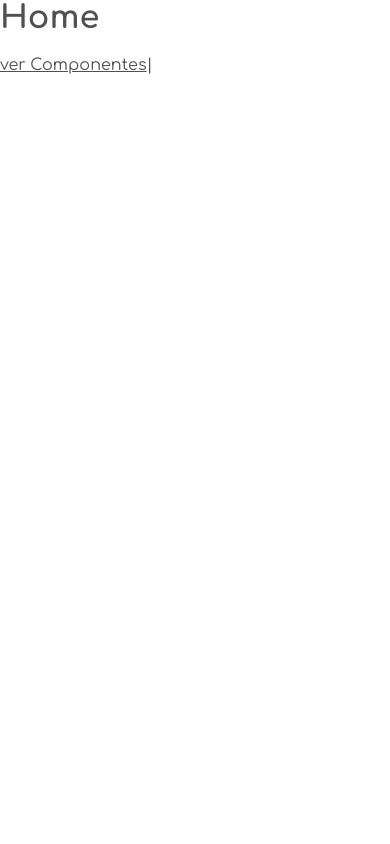
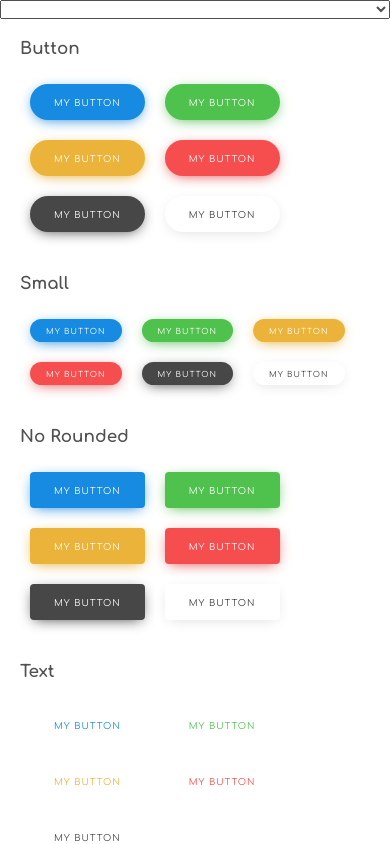
Before and after one commit to mitsuoysharag/mvuecss, a Vue app: page / in a window 390 px wide. Built offline with nearby package versions, Linux system fonts and the light colour scheme.

Commit message:
UI: Add Responsive

```diff
--- a/src/components/Components/Calendar.vue
+++ b/src/components/Components/Calendar.vue
@@ -1,9 +1,6 @@
 <template>
-  <div class="m-container">
-    <section>
-      <h2>Calendar</h2>
-      <m-calendar :events="events"></m-calendar>
-    </section>
+  <div>
+    <m-calendar :events="events"></m-calendar>
   </div>
 </template>
 
@@ -28,7 +25,12 @@ export default {
       },
       {
         title: "Mi evento 4",
-        date: new Date(2020, 7, 24),
+        date: new Date(2020, 7, 19),
+        color: "#178ae2",
+      },
+      {
+        title: "Mi evento 4.5",
+        date: new Date(2020, 7, 19),
         color: "#178ae2",
       },
       {
--- a/src/mvuecss/components/MBtn.vue
+++ b/src/mvuecss/components/MBtn.vue
@@ -12,7 +12,6 @@ export default {
   props: {
     color: {
       type: String,
-      default: "primary",
     },
     small: {
       type: Boolean,
@@ -38,6 +37,10 @@ export default {
       type: Boolean,
       default: false,
     },
+    icon: {
+      type: Boolean,
+      default: false,
+    },
   },
   computed: {
     classes() {
@@ -50,6 +53,7 @@ export default {
         "m-btn--block": this.block,
         "m-btn--rounded": this.rounded,
         "m-btn--disabled": this.disabled,
+        "m-btn--icon": this.icon,
       };
     },
     // Source: https://es.vuejs.org/v2/guide/components-custom-events.html
--- a/src/mvuecss/components/MCalendar.vue
+++ b/src/mvuecss/components/MCalendar.vue
@@ -3,10 +3,16 @@
     <section class="calendar">
       <div class="calendar__control">
         <span class="calendar__month">{{`${months[month]} de ${year}`}}</span>
-        <div>
-          <m-btn @click="today()" color="dark" small class="mr-1">now</m-btn>
-          <m-btn @click="prev()" small class="mr-1">prev</m-btn>
-          <m-btn @click="next()" small>next</m-btn>
+        <div class="calendar__actions">
+          <m-btn @click="today()" icon class="mr-1">
+            <i class="fa fa-calendar-o"></i>
+          </m-btn>
+          <m-btn @click="prev()" icon class="mr-1">
+            <i class="fa fa-angle-left"></i>
+          </m-btn>
+          <m-btn @click="next()" icon>
+            <i class="fa fa-angle-right"></i>
+          </m-btn>
         </div>
       </div>
 
@@ -41,18 +47,17 @@
       :style="{ maxWidth: `${event_maxWidth}px`, ...event_selected_style}"
     >
       <div class="event__menu m-card__actions">
-        <div @click="show_event = false" class="event__btn">
+        <m-btn @click="show_event = false" icon>
           <svg class="event__icon" xmlns="http://www.w3.org/2000/svg" viewBox="0 0 36 36">
             <path fill="none" d="M0 0 36 36 M36 0 0 36" />
           </svg>
-        </div>
+        </m-btn>
       </div>
       <div class="event__body m-card__body">
         <h2 class="event__title">{{event_selected.title}}</h2>
-        <h3>Fecha:</h3>
-        <p>{{(event_selected.date || new Date()).toLocaleString()}}</p>
+        <p class="event__date">{{_formatDate(event_selected.date || new Date())}}</p>
       </div>
-      <div class="event__actions m-card__actions">
+      <div v-if="false" class="event__actions m-card__actions">
         <m-btn color="primary" small>Ver Más</m-btn>
       </div>
     </div>
@@ -123,7 +128,9 @@ export default {
           event_left = left - this.event_maxWidth - 10;
 
         let event_top = top;
-        if (event_top + card_bounds.height > window.innerHeight)
+        // use card_bounds.height or 500 (visual comfort)
+        // if (event_top + card_bounds.height > window.innerHeight)
+        if (event_top + 500 > window.innerHeight)
           event_top = bottom - card_bounds.height;
 
         this.event_selected_style = {
@@ -187,6 +194,12 @@ export default {
         element.style.minHeight = `${new_height}px`;
       });
     },
+    _formatDate(date) {
+      let options = { month: "long", day: "numeric", weekday: "long" };
+      let date_format = date.toLocaleDateString("es-ES", options);
+      date_format = date_format.charAt(0).toUpperCase() + date_format.slice(1);
+      return date_format;
+    },
     // CALENDAR CONTROL
     today() {
       this.date = this.now;
@@ -222,7 +235,12 @@ export default {
     display: grid;
     grid-template-columns: repeat(7, 1fr);
   }
+  &__actions {
+    display: flex;
+  }
+
   &__month {
+    padding-left: 10px;
     font-size: 1.5rem;
     font-weight: bold;
   }
@@ -264,19 +282,18 @@ export default {
   &__event {
     overflow: hidden;
     max-height: 40px;
-    padding: 4px;
+    padding: 5px;
     margin-top: 4px;
 
-    font-size: .9rem;
+    font-size: 0.9rem;
     color: #fff;
     text-align: center;
     border-radius: 20px;
   }
 
   &--disabled {
-    .day__number {
-      color: #bbbbbb;
-    }
+    opacity: 0.3;
+    pointer-events: none;
   }
   &--now {
     .day__number {
@@ -290,8 +307,8 @@ export default {
   width: 100%;
 
   position: absolute;
-  top: 0;
-  left: 0;
+  top: 50%;
+  left: 50%;
   transition: var(--time-transition);
 
   &__menu {
@@ -299,6 +316,7 @@ export default {
   }
   &__body {
     max-height: 350px;
+    padding: 30px;
     padding-top: 0;
     overflow-y: auto;
   }
@@ -307,29 +325,13 @@ export default {
   }
 
   &__title {
-    margin-bottom: 24px;
-    font-size: 1.8rem;
+    margin-bottom: 12px;
+    font-size: 1.6rem;
   }
-
-  &__btn {
-    width: 40px;
-    height: 40px;
-    border-radius: 50%;
-    cursor: pointer;
-    transition: var(--time-transition);
-
-    display: flex;
-    align-items: center;
-    justify-content: center;
-
-    &:hover {
-      background: rgb(228, 228, 228);
-    }
-    &:active {
-      background: rgb(200, 200, 200);
-    }
+  &__date {
+    margin-bottom: 0;
+    font-size: 0.9rem;
   }
-
   &__icon {
     flex-shrink: 0;
     width: 12px;
@@ -337,7 +339,6 @@ export default {
     stroke-width: 6;
     stroke: rgb(46, 46, 46);
   }
-
   &--disabled {
     opacity: 0;
     pointer-events: none;
--- a/src/mvuecss/styles/_layout.scss
+++ b/src/mvuecss/styles/_layout.scss
@@ -1,4 +1,5 @@
 .m-container {
   max-width: 1200px;
+  padding: 20px;
   margin: 0 auto;
 }
--- a/src/mvuecss/styles/_normalize.scss
+++ b/src/mvuecss/styles/_normalize.scss
@@ -1,3 +1,6 @@
 h1, h2, h3, h4, h5, h6 {
   margin-top: 0;
 }
+p {
+  margin-top: 0;
+}
--- a/src/mvuecss/styles/m-btn.scss
+++ b/src/mvuecss/styles/m-btn.scss
@@ -65,6 +65,29 @@
     box-shadow: none !important;
   }
 
+  &--icon {
+    width: 40px;
+    height: 40px;
+    padding: 0;
+    background: transparent;
+    border-radius: 50%;
+
+    display: flex;
+    align-items: center;
+    justify-content: center;
+
+    &:hover {
+      background: rgba(0, 0, 0, 0.1);
+    }
+    &:active {
+      background: rgba(0, 0, 0, 0.2);
+    }
+
+    & .fa {
+      font-size: 160%;
+    }
+  }
+
   @each $key, $value in $colors {
     &--#{$key} {
       background: nth($value, 3);
--- a/src/mvuecss/styles/main.scss
+++ b/src/mvuecss/styles/main.scss
@@ -11,9 +11,11 @@
 @import "./m-alert.scss";
 
 @import url("https://fonts.googleapis.com/css2?family=Alata&family=Comfortaa:wght@300;400;500;600;700&display=swap");
+@import url("https://stackpath.bootstrapcdn.com/font-awesome/4.7.0/css/font-awesome.min.css");
 
 body {
   margin: 0;
+  padding: 0;
 }
 
 * {
@@ -21,3 +23,9 @@ body {
   box-sizing: border-box;
   color: var(--color-font);
 }
+
+@media (max-width: 768px) {
+  html {
+    font-size: 70%
+  }
+}
--- a/src/router/index.js
+++ b/src/router/index.js
@@ -1,49 +1,50 @@
-import Vue from 'vue'
-import VueRouter from 'vue-router'
-import Home from '../views/Home.vue'
+import Vue from "vue";
+import VueRouter from "vue-router";
+// import Home from '../views/Home.vue'
 
-Vue.use(VueRouter)
+Vue.use(VueRouter);
 
 const routes = [
+  // {
+  //   path: '/',
+  //   name: 'home',
+  //   component: Home
+  // },
   {
-    path: '/',
-    name: 'home',
-    component: Home
-  },
-  {
-    path: '/components',
-    name: 'components',
-    component: () => import('../views/Components.vue'),
+    // path: '/components',
+    path: "/",
+    name: "components",
+    component: () => import("../views/Components.vue"),
     children: [
       {
-        alias: '',
-        path: 'button',
-        component: () => import('../components/Components/Button.vue')
+        alias: "",
+        path: "button",
+        component: () => import("../components/Components/Button.vue"),
       },
       {
-        alias: '',
-        path: 'alert',
-        component: () => import('../components/Components/Alert.vue')
+        alias: "",
+        path: "alert",
+        component: () => import("../components/Components/Alert.vue"),
       },
       {
-        alias: '',
-        path: 'dialog',
-        component: () => import('../components/Components/Dialog.vue')
+        alias: "",
+        path: "dialog",
+        component: () => import("../components/Components/Dialog.vue"),
       },
       {
-        path: 'card',
-        component: () => import('../components/Components/Card.vue')
+        path: "card",
+        component: () => import("../components/Components/Card.vue"),
       },
       {
-        path: 'calendar',
-        component: () => import('../components/Components/Calendar.vue')
-      }
-    ]
-  }
-]
+        path: "calendar",
+        component: () => import("../components/Components/Calendar.vue"),
+      },
+    ],
+  },
+];
 
 const router = new VueRouter({
-  routes
-})
+  routes,
+});
 
-export default router
+export default router;
--- a/src/views/Components.vue
+++ b/src/views/Components.vue
@@ -1,8 +1,16 @@
 <template>
   <div class="app">
-    <m-sidebar :items="items" />
+    <m-sidebar :items="items" class="sidebar" />
+    <select v-model="item_selected" class="sidebar2">
+      <option
+        v-for="(item, idx) in items"
+        :key="idx"
+        :value="item"
+        @click="item.action"
+      >{{item.title}}</option>
+    </select>
     <div class="component">
-      <router-view />
+      <router-view class="m-container" />
     </div>
   </div>
 </template>
@@ -10,38 +18,45 @@
 <script>
 export default {
   data: () => ({
-    view: "components",
-    items: []
+    // view: "/components",
+    view: "",
+    items: [],
+    item_selected: {},
   }),
   mounted() {
     this.items = [
       {
         title: "Button",
-        action: () => this.redirect(`/${this.view}/button`)
+        action: () => this.redirect(`${this.view}/button`),
       },
       {
         title: "Alert",
-        action: () => this.redirect(`/${this.view}/alert`)
+        action: () => this.redirect(`${this.view}/alert`),
       },
       {
         title: "Dialog",
-        action: () => this.redirect(`/${this.view}/dialog`)
+        action: () => this.redirect(`${this.view}/dialog`),
       },
       {
         title: "Card",
-        action: () => this.redirect(`/${this.view}/card`)
+        action: () => this.redirect(`${this.view}/card`),
       },
       {
         title: "Calendar",
-        action: () => this.redirect(`/${this.view}/calendar`)
-      }
+        action: () => this.redirect(`${this.view}/calendar`),
+      },
     ];
+  },
+  watch: {
+    item_selected() {
+      this.item_selected.action();
+    },
   },
   methods: {
     redirect(path) {
       this.$router.push(path).catch(() => {});
-    }
-  }
+    },
+  },
 };
 </script>
 
@@ -50,9 +65,23 @@ export default {
   height: 100vh;
   display: flex;
 }
+.sidebar2 {
+  display: none;
+}
 .component {
   overflow-y: auto;
   flex-grow: 1;
-  padding: 20px;
+}
+
+@media (max-width: 768px) {
+  .app {
+    flex-direction: column;
+  }
+  .sidebar {
+    display: none;
+  }
+  .sidebar2 {
+    display: initial;
+  }
 }
 </style>
```
